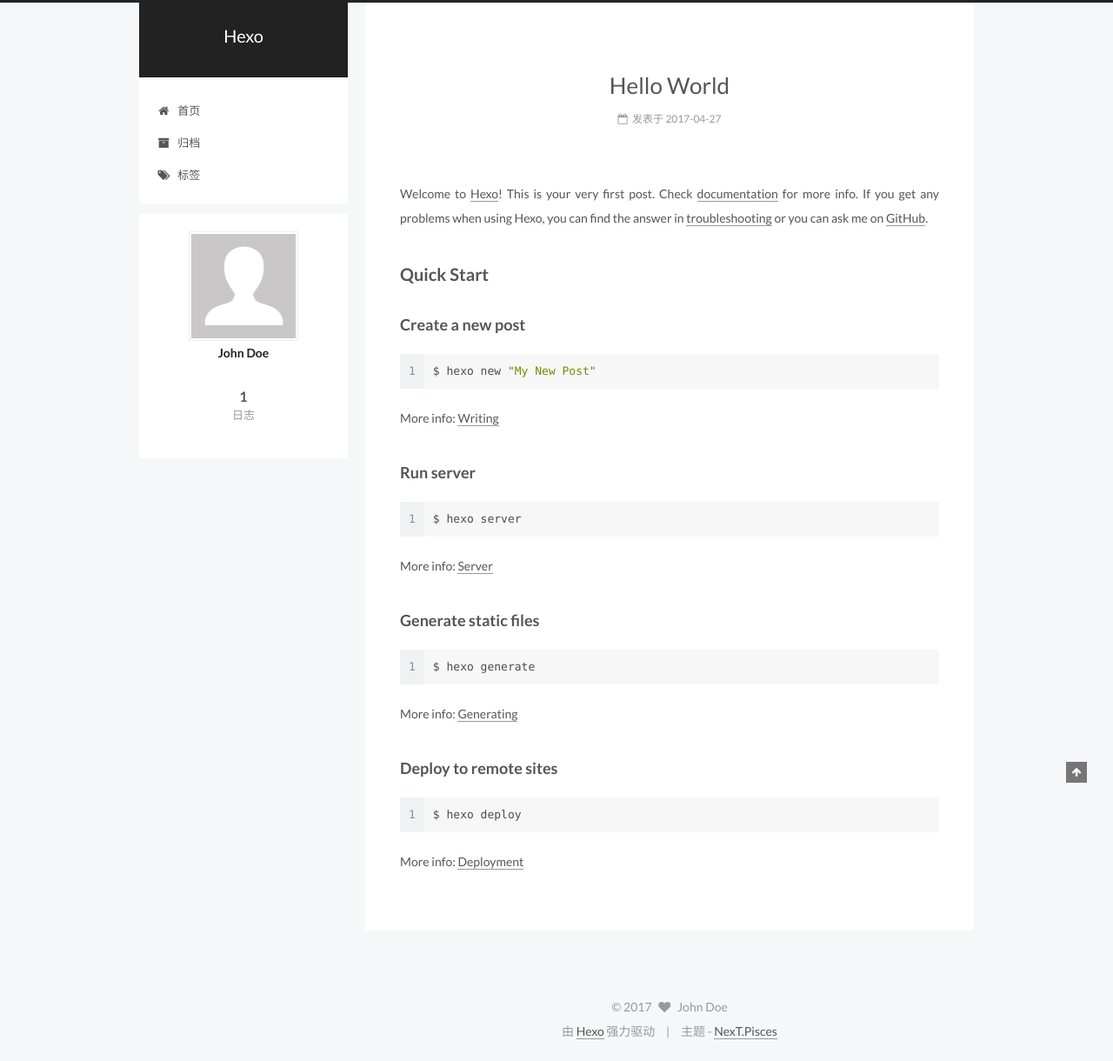
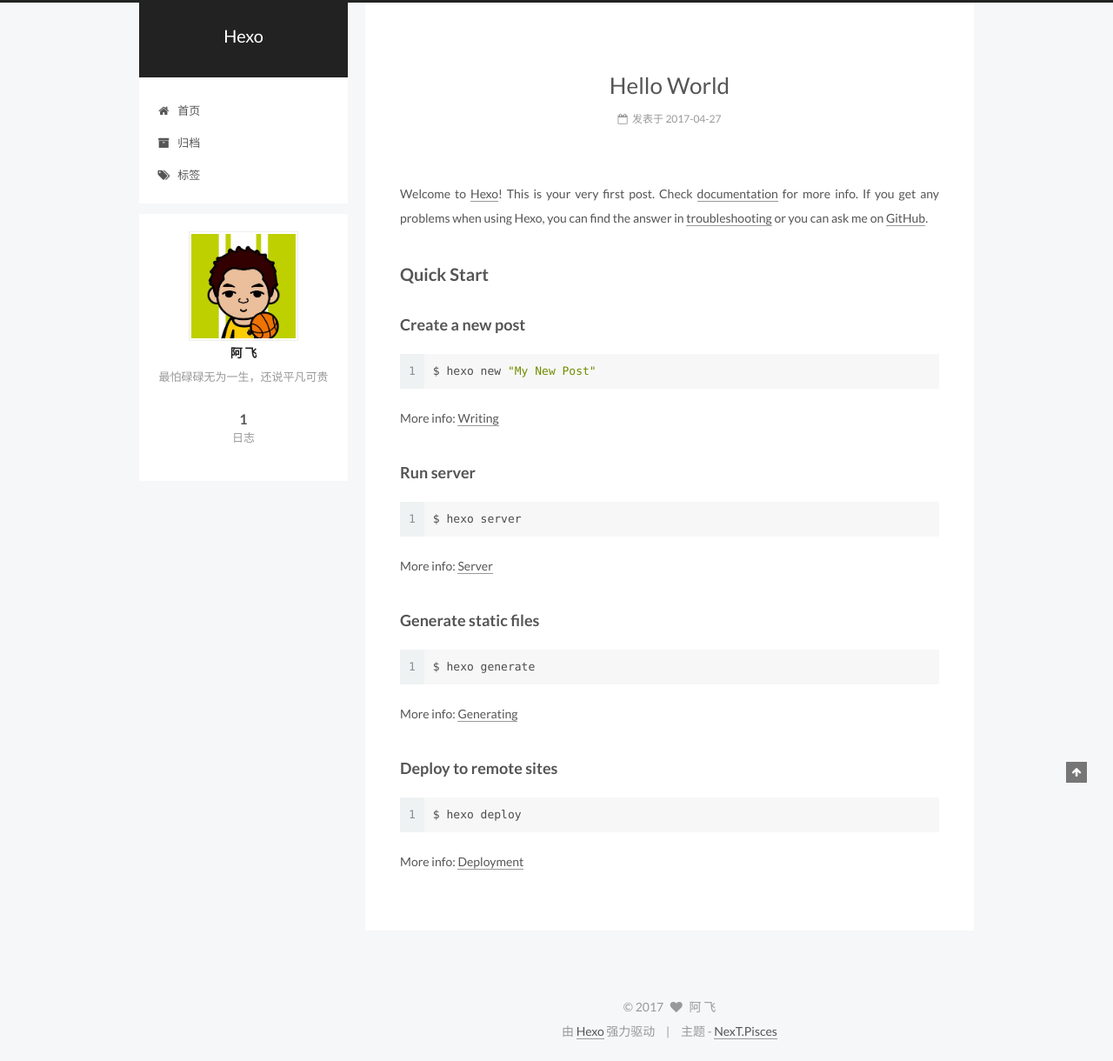
Before and after one commit to afeilives/afeilives.github.io, a plain HTML site: page index.html in a window 1280 px wide. Shown: the whole page at 87% size. Drawn offline with Linux system fonts and the light colour scheme.

Commit message:
Site updated: 2017-04-28 14:08:41

```diff
--- a/css/main.css
+++ b/css/main.css
@@ -1695,7 +1695,7 @@ pre .javascript .function {
   width: 4px;
   height: 4px;
   border-radius: 50%;
-  background: #b09f41;
+  background: #1d09ff;
 }
 .links-of-blogroll {
   font-size: 13px;
--- a/index.html
+++ b/index.html
@@ -90,12 +90,15 @@
 
 
 
+<meta name="description" content="最怕碌碌无为一生，还说平凡可贵">
 <meta property="og:type" content="website">
 <meta property="og:title" content="Hexo">
 <meta property="og:url" content="http://yoursite.com/index.html">
 <meta property="og:site_name" content="Hexo">
+<meta property="og:description" content="最怕碌碌无为一生，还说平凡可贵">
 <meta name="twitter:card" content="summary">
 <meta name="twitter:title" content="Hexo">
+<meta name="twitter:description" content="最怕碌碌无为一生，还说平凡可贵">
 
 
 
@@ -253,9 +256,9 @@
     <link itemprop="mainEntityOfPage" href="http://yoursite.com/2017/04/27/hello-world/">
 
     <span hidden itemprop="author" itemscope itemtype="http://schema.org/Person">
-      <meta itemprop="name" content="John Doe">
+      <meta itemprop="name" content="阿 飞">
       <meta itemprop="description" content="">
-      <meta itemprop="image" content="/images/avatar.gif">
+      <meta itemprop="image" content="/images/avatar.jpg">
     </span>
 
     <span hidden itemprop="publisher" itemscope itemtype="http://schema.org/Organization">
@@ -402,11 +405,11 @@
       <section class="site-overview sidebar-panel sidebar-panel-active">
         <div class="site-author motion-element" itemprop="author" itemscope itemtype="http://schema.org/Person">
           <img class="site-author-image" itemprop="image"
-               src="/images/avatar.gif"
-               alt="John Doe" />
-          <p class="site-author-name" itemprop="name">John Doe</p>
+               src="/images/avatar.jpg"
+               alt="阿 飞" />
+          <p class="site-author-name" itemprop="name">阿 飞</p>
 
-              <p class="site-description motion-element" itemprop="description"></p>
+              <p class="site-description motion-element" itemprop="description">最怕碌碌无为一生，还说平凡可贵</p>
 
         </div>
         <nav class="site-state motion-element">
@@ -464,7 +467,7 @@
   <span class="with-love">
     <i class="fa fa-heart"></i>
   </span>
-  <span class="author" itemprop="copyrightHolder">John Doe</span>
+  <span class="author" itemprop="copyrightHolder">阿 飞</span>
 </div>
 
 
```
Also changed, not shown: 2017/04/27/hello-world/index.html (+7 -7 lines), archives/2017/04/index.html (+8 -5 lines), archives/2017/index.html (+8 -5 lines), archives/index.html (+8 -5 lines), images/avatar.jpg (added).
